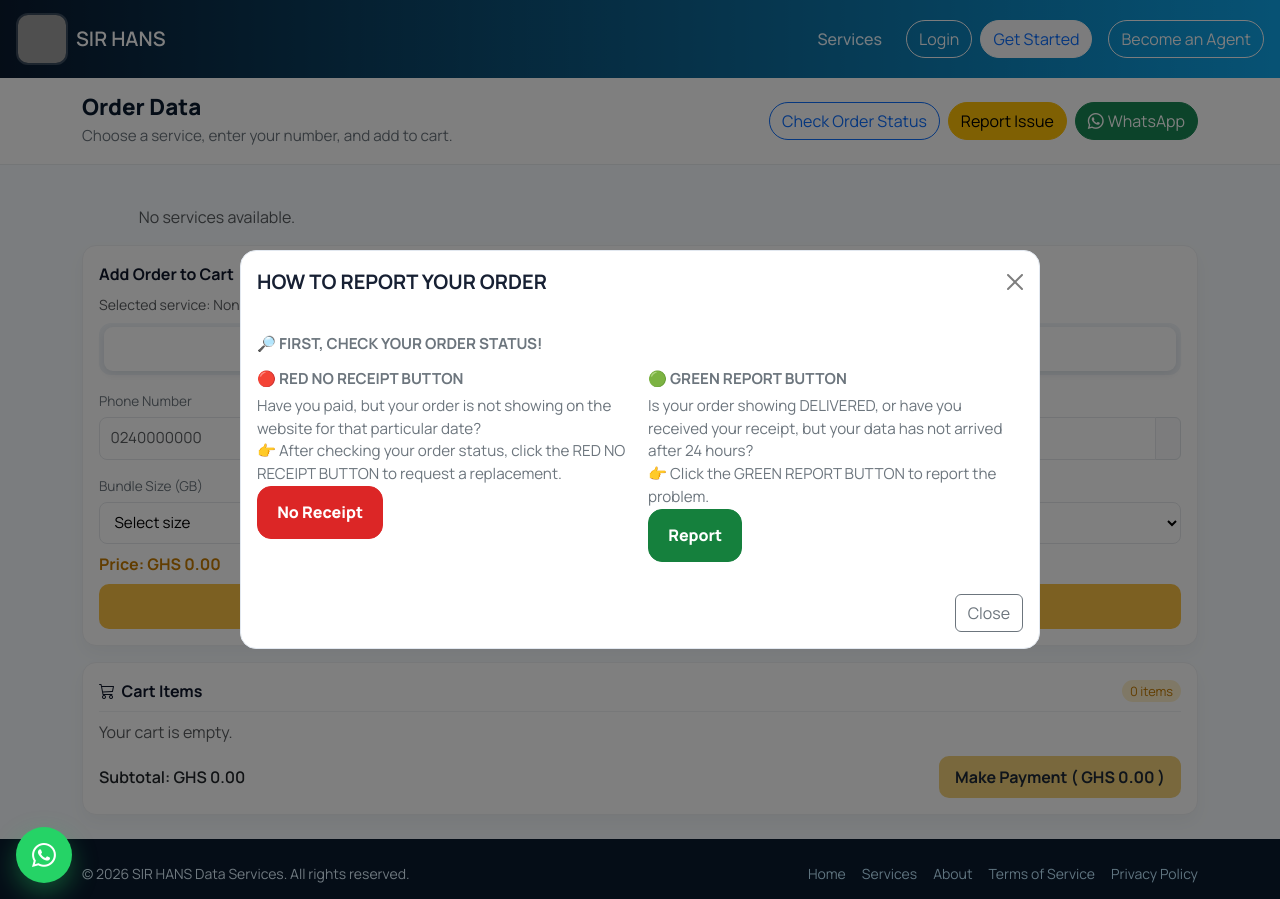
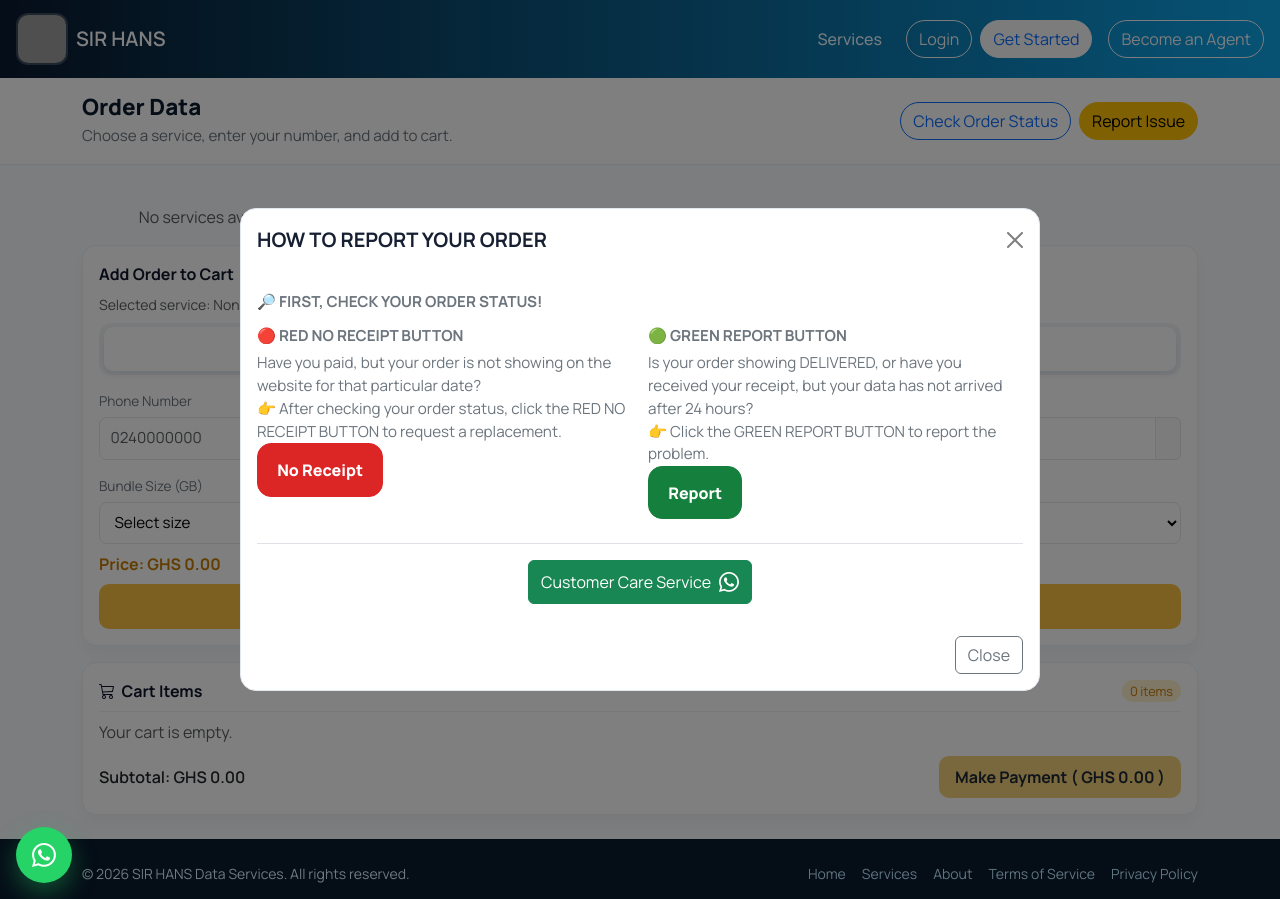
Before and after one commit to Cybok06/sirhans, a Flask app: template templates/index.html in a window 1280 px wide, after a click on "Report Issue". Run offline with Flask 3, Linux system fonts and the light colour scheme; the template is opened without the code that fills it, so the values that code supplies are empty; parts of the project's set-up code (start-up, migrations or seed data) failed here and were passed over; some libraries are stand-ins or nearby versions; grey boxes are pictures that could not be loaded.

Commit message:
Update Sirhans Project

```diff
--- a/templates/order_report_actions.html
+++ b/templates/order_report_actions.html
@@ -1,7 +1,6 @@
 <div class="d-flex flex-wrap align-items-center gap-2">
   <a href="/check-status{% if report_store_slug %}?store={{ report_store_slug|urlencode }}{% endif %}" class="btn btn-outline-primary btn-cta">Check Order Status</a>
   <button type="button" class="btn btn-warning btn-cta" data-bs-toggle="modal" data-bs-target="#orderReportGuideModal">Report Issue</button>
-  <a href="https://wa.me/233550455256" class="btn btn-success btn-cta" target="_blank" rel="noopener noreferrer" aria-label="Chat on WhatsApp with +233550455256"><i class="bi bi-whatsapp me-1" aria-hidden="true"></i>WhatsApp</a>
 </div>
 <div class="modal fade" id="orderReportGuideModal" tabindex="-1" aria-labelledby="orderReportGuideTitle" aria-hidden="true">
   <div class="modal-dialog modal-dialog-centered modal-lg modal-dialog-scrollable">
@@ -24,6 +23,9 @@
       <button type="button" class="btn delivery-report-button" data-bs-toggle="modal" data-bs-target="#failedReceiptModal" data-report-type="delivery_issue">Report</button>
     </div>
   </div>
+        <div class="border-top mt-4 pt-3 text-center">
+          <a href="https://wa.me/233208165203" class="btn btn-success d-inline-flex align-items-center gap-2" target="_blank" rel="noopener noreferrer" aria-label="Customer Care Service on WhatsApp at +233208165203">Customer Care Service <i class="bi bi-whatsapp fs-5" aria-hidden="true"></i></a>
+        </div>
       </div>
       <div class="modal-footer">
         <button type="button" class="btn btn-outline-secondary" data-bs-dismiss="modal">Close</button>
```
Also changed, not shown: 1 other file.
